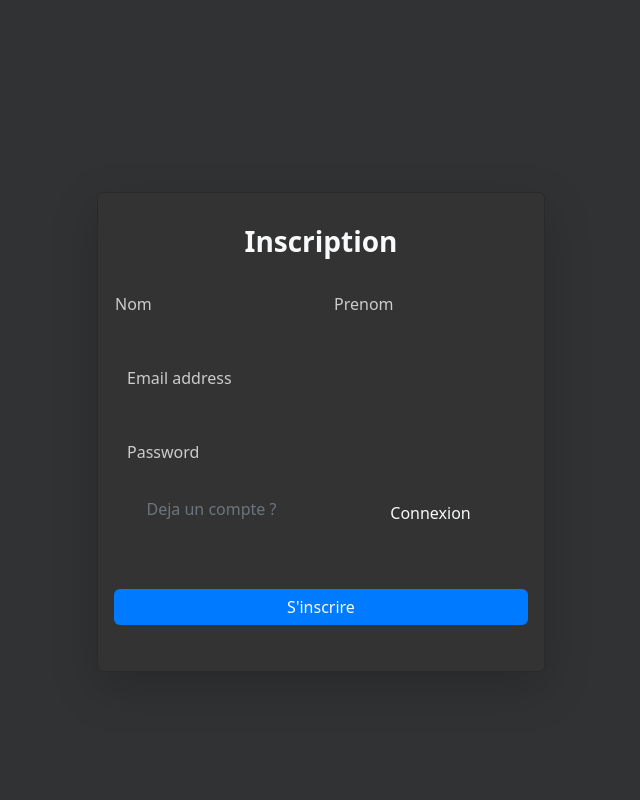
After one commit to maidara400/Blogzone, a PHP site: page /inscription.php in a window 1280 px wide. The commit adds this page. Shown: the whole page, without its empty margins (319-959 px from the left). Run offline with PHP 8.4, Linux system fonts and the light colour scheme.

Commit message:
gestion de l inscription avec sucess (limite des utilisateurs non dynamique )

```diff
--- /dev/null
+++ b/App/Model/Utilisateur.php
@@ -0,0 +1,88 @@
+<?php
+
+    include_once '../../Migration/database.php';
+    include_once '../../View/visiteur/include/composant.php';
+
+    class Utilisateur{
+        public $id;
+        public $nom;
+        public $prenom;
+        public $mail;
+        public $password;
+        public $role;
+
+        public function __construct($nom, $prenom, $mail, $password, $role = 'user') {
+            $this->nom = htmlspecialchars(trim($nom));
+            $this->prenom = htmlspecialchars(trim($prenom));
+            $this->mail = htmlspecialchars(trim($mail));
+            $this->password = password_hash(htmlspecialchars(trim($password)), PASSWORD_DEFAULT);
+            $this->role = htmlspecialchars(trim($role));
+        }
+
+         public function ajouter(){
+            if(isset($_POST['inscription'])){
+                $this->nom = $_POST['nom'];
+                $this->prenom = $_POST['prenom'];
+                $this->mail = $_POST['mail'];
+                $this->password = password_hash($_POST['password'], PASSWORD_DEFAULT);
+                $this->role = 'user';
+
+                // verififions que l utilisateur n'existe pas deja
+                $pdo = Database::getInstance();
+                $stmt = $pdo->prepare("SELECT * FROM utilisateurs WHERE mail = :mail");
+                $stmt->bindParam(':mail', $this->mail);
+                $stmt->execute();
+                $user = $stmt->fetch(PDO::FETCH_OBJ);
+                if($user) {
+                    $message = "L'utilisateur avec l'email ( ".$user->mail." )  existe déjà.";
+                    return alert($message,'danger'); // User already exists
+                }
+
+                // verification du nombre d'utilisateurs
+                $stmt = $pdo->prepare("SELECT * FROM utilisateurs");
+                $stmt->execute();
+                $users = $stmt->fetchAll(PDO::FETCH_OBJ);
+                if(count($users) > 20) {
+                    $message = "La limite d'utilisateur a été atteinte, revenez plus tard.";
+                    header("Location:../../View/visiteur/index.php");
+                    session_start();
+                    $_SESSION['message'] = $message;
+                    return $_SESSION['message']; // Limit reached
+                    exit();
+                }
+                else if(!empty($this->nom) && strlen($this->nom) >= 3 &&
+                   !empty($this->prenom) && strlen($this->prenom) >= 3 &&
+                   !empty($this->mail) && filter_var($this->mail, FILTER_VALIDATE_EMAIL) &&
+                   !empty($this->password) && strlen($this->password) >= 6) {
+                    $pdo = Database::getInstance();
+                    $stmt = $pdo->prepare("INSERT INTO utilisateurs (nom, prenom, mail, password, role) VALUES (:nom, :prenom, :mail, :password, :role)");
+                    $stmt->bindParam(':nom', $this->nom);
+                    $stmt->bindParam(':prenom', $this->prenom);
+                    $stmt->bindParam(':mail', $this->mail);
+                    $stmt->bindParam(':password', $this->password);
+                    $stmt->bindParam(':role', $this->role);
+                    $stmt->execute();
+                    $message = "Inscription réussie.";
+                    header("Location:../../View/visiteur/connexion.php");
+                    session_start();
+                    $_SESSION['message'] = $message;
+                     return $_SESSION['message']; // User added successfully
+                    exit();
+                } else {
+                    $message = "Quelque chose a mal tourné. Inscription échouée. Veuillez réessayer.";
+                    header("Location:../../View/visiteur/inscription.php");
+                    session_start();
+                    $_SESSION['message'] = $message;
+                    return $_SESSION['message']; // Validation failed
+                }
+            }
+
+        }
+
+
+
+    }
+
+
+
+?>
--- a/Migration/database.php
+++ b/Migration/database.php
@@ -1,18 +1,26 @@
 <?php
+
+class Database {
+    private static $instance = null;
+
+    public static function getInstance() {
+        if (self::$instance === null) {
             $serveur = 'localhost';
             $username = 'root';
             $password = '';
             $database = 'blog_zone';
-$optons = [
+            $options = [
                 PDO::ATTR_ERRMODE => PDO::ERRMODE_EXCEPTION,
                 PDO::ATTR_DEFAULT_FETCH_MODE => PDO::FETCH_OBJ
             ];
 
             try {
-    $pdo = new PDO("mysql:host=$serveur;dbname=$database", $username, $password, $optons);
-     echo "Connexion établie avec succès!";
+                self::$instance = new PDO("mysql:host=$serveur;dbname=$database", $username, $password, $options);
             } catch (PDOException $e) {
-    echo "La Connection a echoue: " . $e->getMessage();
+                die("La connexion a échoué : " . $e->getMessage());
+            }
         }
 
-?>
+        return self::$instance;
+    }
+}
--- /dev/null
+++ b/View/visiteur/include/composant.php
@@ -0,0 +1,27 @@
+<?php
+
+ function alert($message,$couleur) {
+        echo "<div class='alert alert-$couleur text-center' role='alert'>$message</div>";
+    }
+
+?>
+
+<!DOCTYPE html>
+<html lang="fr">
+<head>
+    <meta charset="UTF-8">
+    <meta name="viewport" content="width=device-width, initial-scale=1.0">
+    <link rel="stylesheet" href="https://cdn.jsdelivr.net/npm/bootstrap-icons@1.13.1/font/bootstrap-icons.min.css">
+     <link rel="stylesheet" href="../../Public/css/visiteur.css">
+    <link href="https://cdn.jsdelivr.net/npm/bootstrap@5.3.6/dist/css/bootstrap.min.css" rel="stylesheet" integrity="sha384-4Q6Gf2aSP4eDXB8Miphtr37CMZZQ5oXLH2yaXMJ2w8e2ZtHTl7GptT4jmndRuHDT" crossorigin="anonymous">
+    <title>Composant</title>
+</head>
+<body class="body m-0 p-0">
+
+
+   <footer>
+    <!-- <p class="text-center">&copy; 2023 Mon Blog. Tous droits réservés.</p> -->
+   </footer>
+    <script src="https://cdn.jsdelivr.net/npm/bootstrap@5.3.6/dist/js/bootstrap.bundle.min.js" integrity="sha384-j1CDi7MgGQ12Z7Qab0qlWQ/Qqz24Gc6BM0thvEMVjHnfYGF0rmFCozFSxQBxwHKO" crossorigin="anonymous"></script>
+</body>
+</html>
--- /dev/null
+++ b/View/visiteur/inscription.php
@@ -0,0 +1,79 @@
+<?php
+    session_start();
+    include_once '../../App/Model/utilisateur.php';
+    if(isset($_SESSION['message'])) {
+        include_once 'include/composant.php';
+        alert($_SESSION['message'],'danger');
+        unset($_SESSION['message']);
+    }
+?>
+<!DOCTYPE html>
+<html lang="fr">
+<head>
+    <meta charset="UTF-8">
+    <meta name="viewport" content="width=device-width, initial-scale=1.0">
+    <link rel="stylesheet" href="https://cdn.jsdelivr.net/npm/bootstrap-icons@1.13.1/font/bootstrap-icons.min.css">
+     <link rel="stylesheet" href="../../Public/css/visiteur.css">
+    <link href="https://cdn.jsdelivr.net/npm/bootstrap@5.3.6/dist/css/bootstrap.min.css" rel="stylesheet" integrity="sha384-4Q6Gf2aSP4eDXB8Miphtr37CMZZQ5oXLH2yaXMJ2w8e2ZtHTl7GptT4jmndRuHDT" crossorigin="anonymous">
+    <title>Inscription</title>
+</head>
+<style>
+    .form-control {
+        background-color: transparent;
+        color: white;
+    }
+    .form-control::placeholder {
+        color: #ccc;
+    }
+    .form-floating label {
+        color: #ccc;
+    }
+    .btn-primary {
+        background-color: #007bff;
+        border-color: #007bff;
+    }
+</style>
+<body class="body m-0 p-0">
+    <main class="min-vh-100 d-flex justify-content-center align-items-center " >
+         <div class="container mt-5 pt-3 d-flex justify-content-center align-items-center ">
+            <div class="shadow-lg card p-3  overflow-hidden " style="width: 28rem; height: 30rem; max-height: 500px; background-color: rgb(51, 51, 51);">
+                <div class="card-title fw-bold text-light text-center my-3 h3">Inscription</div>
+                <form action="../../App/Controller/authentification.php" method="POST" >
+                    <div class="row mb-3">
+                        <div class="form-floating  col-6">
+                            <input type="text" class="form-control bg-transparent text-light border-0" id="floatingInput" placeholder="Entrer votre nom" name="nom" required>
+                            <label for="floatingInput">Nom</label>
+                        </div>
+                        <div class="form-floating  col-6">
+                            <input type="text" class="form-control bg-transparent text-light border-0" id="floatingInput" placeholder="Entrer votre prenom" name="prenom" required>
+                            <label for="floatingInput">Prenom</label>
+                        </div>
+                    </div>
+                    <div class="form-floating mb-3">
+                        <input type="email" class="form-control bg-transparent text-light border-0" id="floatingInput" placeholder="name@example.com" name="mail" required>
+                        <label for="floatingInput">Email address</label>
+                    </div>
+                    <div class="form-floating mb-3">
+                        <input type="password" class="form-control bg-transparent text-light border-0" id="floatingPassword" placeholder="Password" name="password" required>
+                        <label for="floatingPassword">Password</label>
+                    </div>
+                    <div class="row text-center mb-5">
+                        <div class="col-6 text-secondary">
+                            Deja un compte ?
+                        </div>
+                        <div class="col-6 mt-1 ">
+                            <a href="connexion.php" class="text-decoration-none text-light">Connexion</a>
+                        </div>
+                    </div>
+                    <input type="submit" class="border-0 btn btn-primary  text-light mt-3 w-100"  name="inscription" value="S'inscrire">
+                </form>
+            </div>
+        </div>
+
+    </main>
+
+
+
+    <script src="https://cdn.jsdelivr.net/npm/bootstrap@5.3.6/dist/js/bootstrap.bundle.min.js" integrity="sha384-j1CDi7MgGQ12Z7Qab0qlWQ/Qqz24Gc6BM0thvEMVjHnfYGF0rmFCozFSxQBxwHKO" crossorigin="anonymous"></script>
+</body>
+</html>
```
Also changed, not shown: App/Controller/authentification.php (added, +13 -0 lines), View/visiteur/connexion.php (added, +77 -0 lines), View/visiteur/index.php (+9 -0 lines), View/visiteur/article.php (line endings or trailing spaces). Lines whose indentation alone changed are shown as unchanged.
